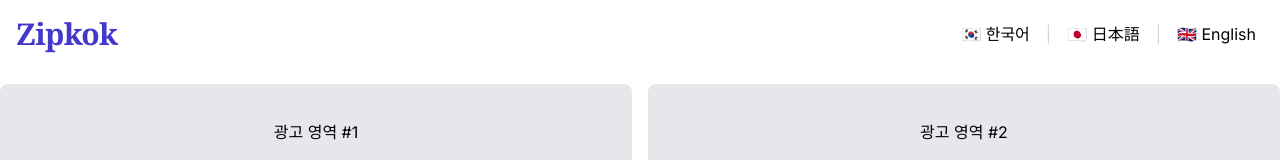
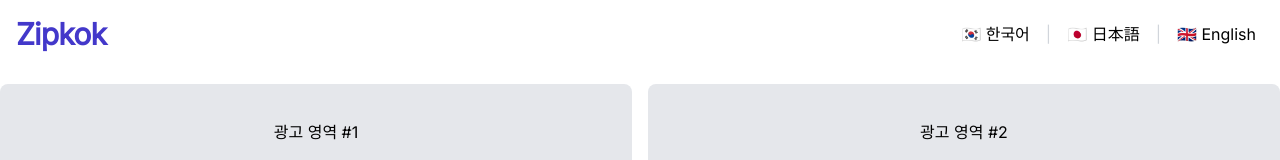
Before and after one commit to joon1verse/Zipkok_PJ, a Next.js app in the folder zipkok-frontend/: page / in a window 1280 px wide. Shown: the top 160 px of the page. Built offline with nearby package versions, Linux system fonts and the light colour scheme.

Commit message:
Update page.jsx

```diff
--- a/zipkok-frontend/app/page.jsx
+++ b/zipkok-frontend/app/page.jsx
@@ -58,7 +58,9 @@ export default function Home() {
       <header className="bg-white shadow-sm">
         <nav className="container mx-auto flex flex-col md:flex-row justify-between items-center p-4 gap-4">
           <div className="w-full flex justify-between items-center">
-            <h1 className="text-left text-3xl font-semibold text-indigo-700 tracking-tight font-serif">{t('title')}</h1>
+            <h1 className={`text-left text-3xl font-semibold text-indigo-700 tracking-tight ${langClass}`}>
+              {t('title')}
+            </h1>
             <div className="flex gap-2 items-center text-sm md:text-base">
               <button className="px-2" onClick={() => changeLanguage('kr')}>🇰🇷 한국어</button>
               <span className="text-gray-300">|</span>
```
